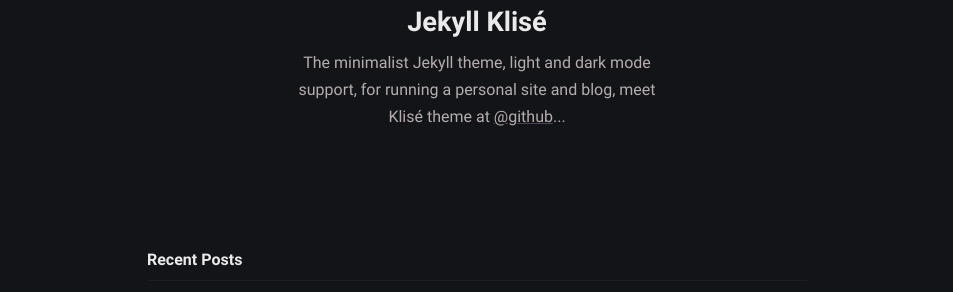
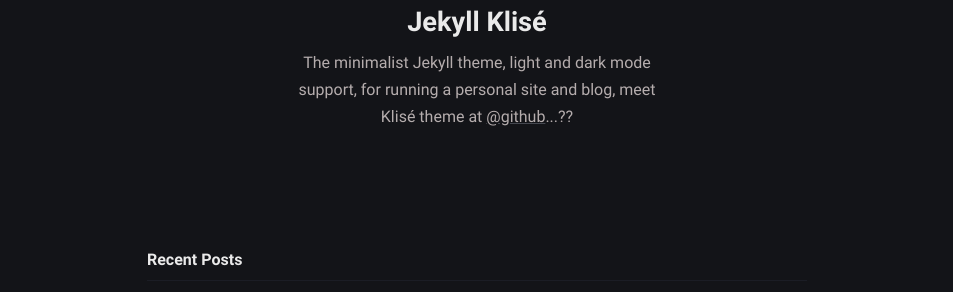
Before and after one commit to davbree/pleasant-aluminum, a Jekyll site: the page built from index.md, in a window 1280 px wide. Shown: the part 251-543 px from the top of the page, without its empty margins (163-1116 px from the left). Built offline with Jekyll 4.4.1, drawn with Linux system fonts in a browser that asks for light colours.

```diff
--- a/_config.yml
+++ b/_config.yml
@@ -14,7 +14,7 @@ author:
     The minimalist Jekyll theme, light and dark mode support, for running a
     personal site and blog,  meet Klisé theme at <a
     href="https://github.com/piharpi/jekyll-klise" target="_blank"
-    rel="noopener">@github</a>...
+    rel="noopener">@github</a>...??
   username: username
   github: github_username
   twitter: twitter_username
```
